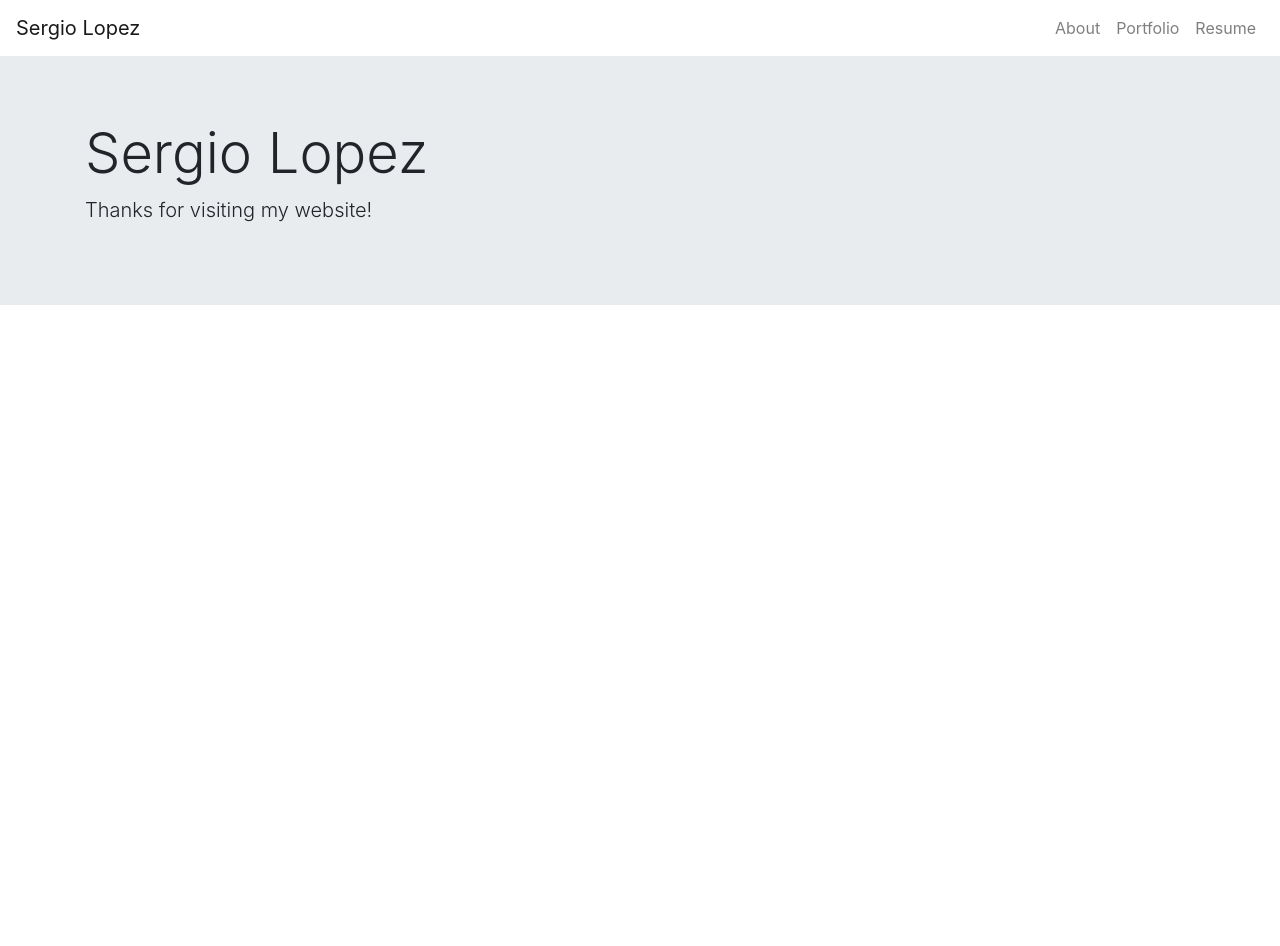
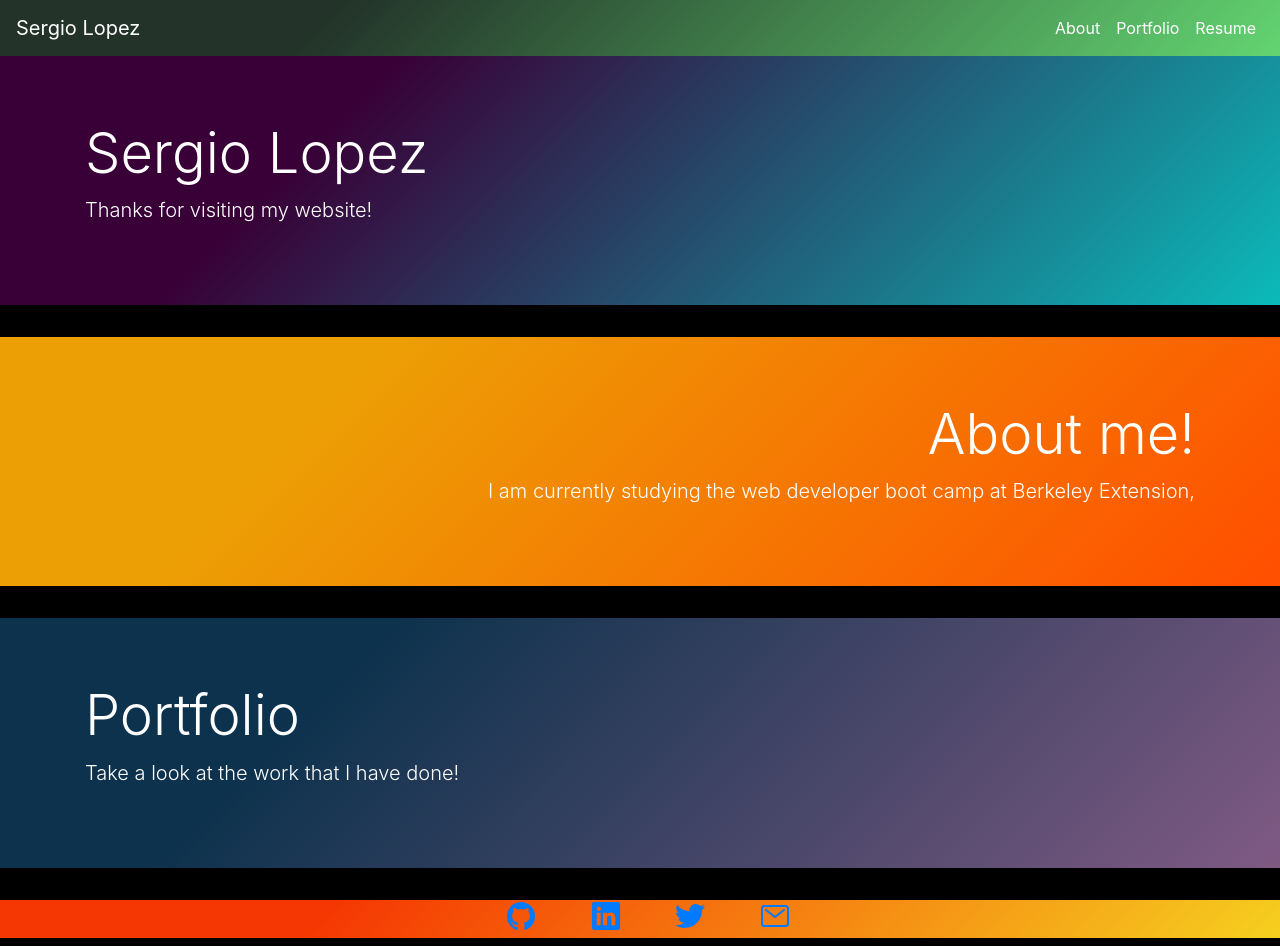
Before and after one commit to Cherjios/Portfolio-page-2, a plain HTML site: page index.html in a window 1280 px wide. Before the commit the page ends 800 px from the top, so only its background shows below. Drawn offline with nearby package versions, Linux system fonts and the light colour scheme.

Commit message:
Working on fotter

```diff
--- a/index.html
+++ b/index.html
@@ -9,6 +9,11 @@
   <!-- Bootstrap CSS -->
   <link rel="stylesheet" href="https://stackpath.bootstrapcdn.com/bootstrap/4.5.1/css/bootstrap.min.css"
     integrity="sha384-VCmXjywReHh4PwowAiWNagnWcLhlEJLA5buUprzK8rxFgeH0kww/aWY76TfkUoSX" crossorigin="anonymous">
+  <!-- link to css  -->
+  <link rel="stylesheet" href="./css/style.css">
+  <!-- link to icons  -->
+  <script type="module" src="https://unpkg.com/ionicons@5.1.2/dist/ionicons/ionicons.esm.js"></script>
+  <script nomodule="" src="https://unpkg.com/ionicons@5.1.2/dist/ionicons/ionicons.js"></script>
 
   <title>Sergio Lopez Portfolio</title>
 </head>
@@ -16,31 +21,57 @@
 <body>
 
 
-  <nav class="navbar navbar-light navbar-expand-md bg-faded justify-content-center">
-    <a href="#" class="navbar-brand d-flex w-50 mr-auto">Sergio Lopez</a>
+  <nav class="navbar navbar-light navbar-expand-md bg-faded justify-content-center navcolor1">
+    <a href="#" class="navbar-brand d-flex w-50 mr-auto text-white">Sergio Lopez</a>
     <button class="navbar-toggler" type="button" data-toggle="collapse" data-target="#collapsingNavbar3">
       <span class="navbar-toggler-icon"></span>
     </button>
     <div class="navbar-collapse collapse w-100" id="collapsingNavbar3">
       <ul class="nav navbar-nav ml-auto w-100 justify-content-end">
         <li class="nav-item">
-          <a class="nav-link" href="#">About</a>
+          <a class="nav-link " href="#"><span class="text-white">About</span></a>
         </li>
-        <li class="nav-item">
-          <a class="nav-link" href="#">Portfolio</a>
+        <li class="nav-item text-white">
+          <a class="nav-link" href="#"><span class="text-white">Portfolio</span></a>
         </li>
-        <li class="nav-item">
-          <a class="nav-link" href="#">Resume</a>
+        <li class="nav-item text-white">
+          <a class="nav-link" href="#"><span class="text-white">Resume</span></a>
         </li>
       </ul>
     </div>
   </nav>
 
 
-  <div class="jumbotron jumbotron-fluid">
+  <div class="jumbotron jumbotron-fluid jumbocolor text-white">
     <div class="container">
-      <h1 class="display-4">Sergio Lopez</h1>
+      <h1 class="display-4 ">Sergio Lopez</h1>
       <p class="lead">Thanks for visiting my website!</p>
+    </div>
+  </div>
+
+  <div class="jumbotron jumbotron-fluid jumbocolor1 text-white">
+    <div class="container">
+      <h1 class="display-4 text-right">About me!</h1>
+      <p class="lead text-right">I am currently studying the web developer boot camp at Berkeley Extension,</p>
+    </div>
+  </div>
+
+  <div class="jumbotron jumbotron-fluid jumbocolor2 text-white">
+    <div class="container">
+      <h1 class="display-4 ">Portfolio</h1>
+      <p class="lead">Take a look at the work that I have done!</p>
+    </div>
+  </div>
+
+  <div class="footerColor">
+    <div class="container">
+       <!-- icons bar begins here  -->
+       <div class="col-md-12  text-center m-2">
+        <a class="m-4" href="https://github.com/Cherjios" target="_blank"><ion-icon name="logo-github" size="large" color="black"></ion-icon></a>
+        <a class="m-4" href="https://www.linkedin.com/in/sergio-lopez-81790579/" target="_blank"><ion-icon name="logo-linkedin" size="large"></ion-icon></a>
+        <a class="m-4" href="https://twitter.com/SergioL08946225" target="_blank"><ion-icon name="logo-twitter" size="large"></ion-icon></a>
+        <a class="m-4" href="mailto:slopez0286@gmail.com?subject=Mail-frommy-Website" target="_blank"><ion-icon name="mail-outline" size="large"></ion-icon></a>
+      </div>
     </div>
   </div>
 
--- /dev/null
+++ b/public/css/style.css
@@ -0,0 +1,33 @@
+body{
+   background-color:black;
+}
+
+.jumbocolor{
+    background-color: #0cbaba;
+    background-image: linear-gradient(315deg, #0cbaba 0%, #380036 74%);
+}
+.jumbocolor1{
+    background-color: #ff4e00;
+    background-image: linear-gradient(315deg, #ff4e00 0%, #ec9f05 74%);
+
+}
+
+.jumbocolor2{
+    background-color: #7f5a83;
+    background-image: linear-gradient(315deg, #7f5a83 0%, #0d324d 74%);
+    ;
+}
+
+.navcolor{
+    background-color: #bdd4e7;
+    background-image: linear-gradient(315deg, #bdd4e7 0%, #8693ab 74%);
+}
+
+.navcolor1{
+    background-color: #63d471;
+background-image: linear-gradient(315deg, #63d471 0%, #233329 74%);
+}
+.footerColor{
+    background-color: #f5d020;
+background-image: linear-gradient(315deg, #f5d020 0%, #f53803 74%);
+}
--- a/server.js
+++ b/server.js
@@ -10,6 +10,9 @@ var app = express();
 // Parse request body as JSON
 app.use(express.urlencoded({ extended: true }));
 app.use(express.json());
+
+// Static directory
+app.use(express.static("public"));
 
 // Routes
 // =============================================================
```
